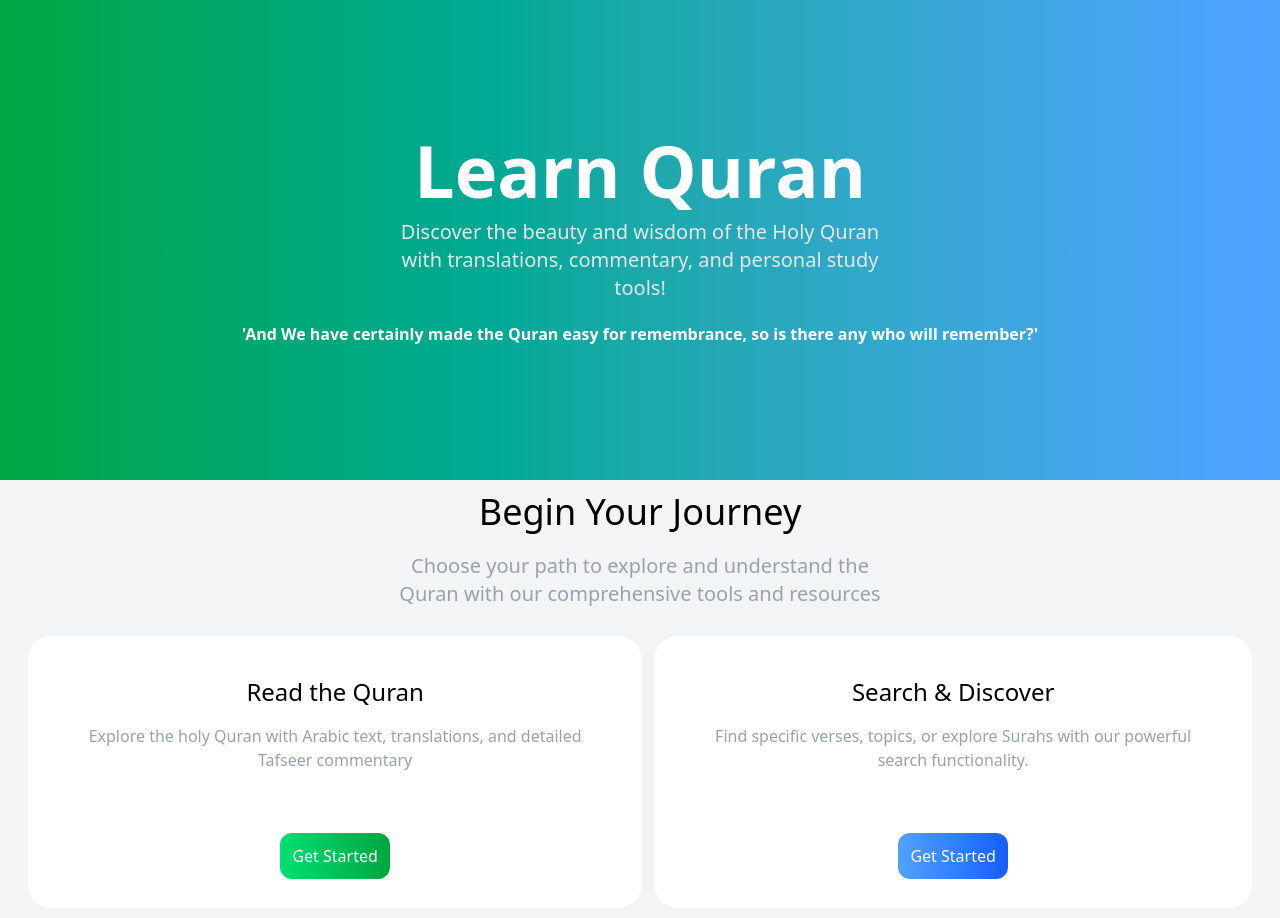
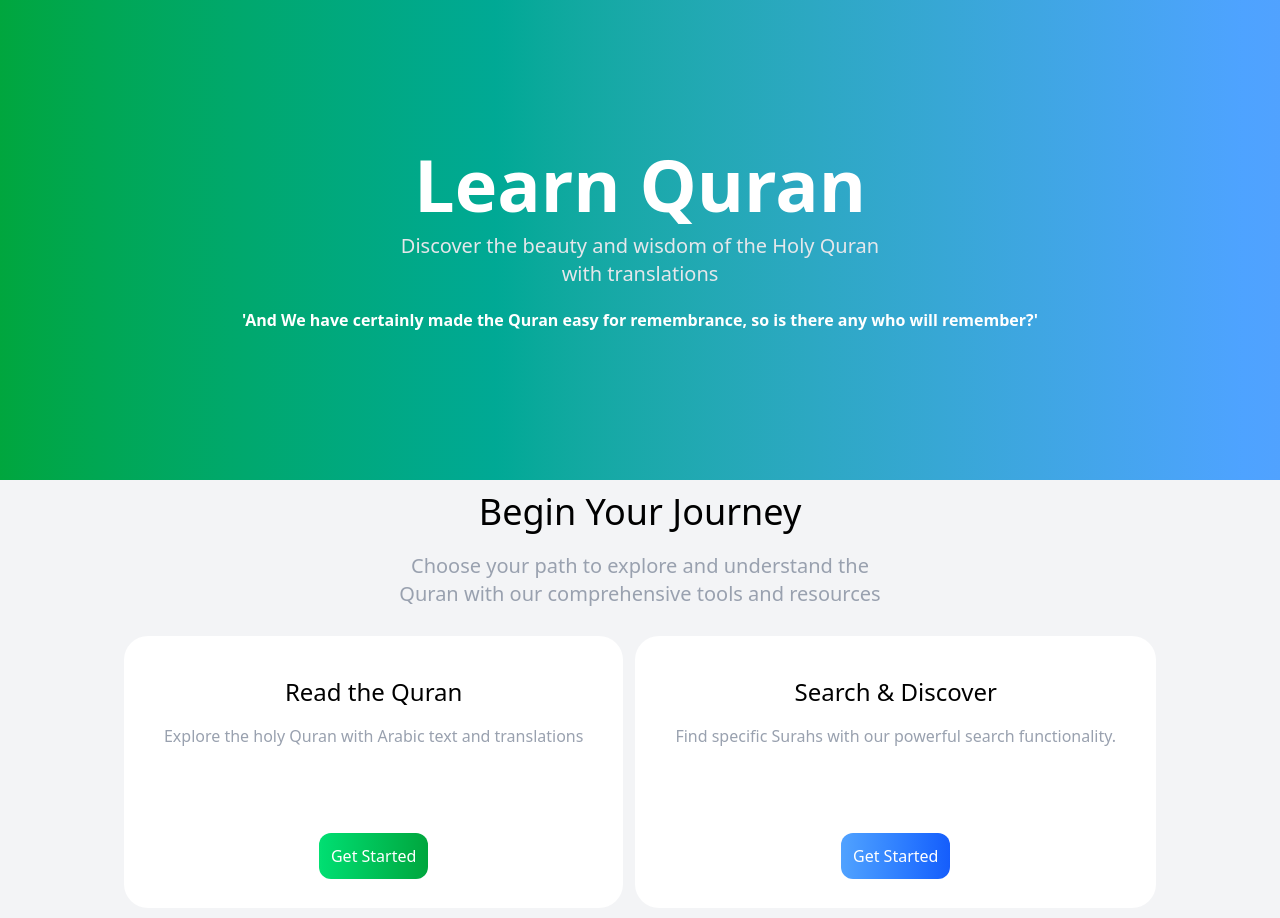
Before and after one commit to sKzAy/quranlearner, a Next.js app: page / in a window 1280 px wide. Shown: the top 918 px of the page. Built offline with nearby package versions, Linux system fonts and the light colour scheme.

Commit message:
text fix

```diff
--- a/app/components/box.js
+++ b/app/components/box.js
@@ -10,7 +10,7 @@ const Box = ({number}) => {
             Read the Quran
         </div>
         <div className="text w-fit h-[13vh] mx-auto text-center text-gray-400">
-            Explore the holy Quran with Arabic text, translations, and detailed Tafseer commentary
+            Explore the holy Quran with Arabic text and translations
         </div>
         <div className="btn text-center">
             <Link className='hover:text-black duration-500 tranistion-all hover:transition-all bg-gradient-to-r from-green-400 to-green-600 text-white p-3 rounded-xl' href={"/choose"}>Get Started</Link>
@@ -20,7 +20,7 @@ const Box = ({number}) => {
             Search & Discover
         </div>
         <div className="text w-fit h-[13vh] mx-auto text-center text-gray-400">
-            Find specific verses, topics, or explore Surahs with our powerful search functionality.
+            Find specific Surahs with our powerful search functionality.
         </div>
         <div className="btn text-center">
             <Link className='hover:text-black duration-500 tranistion-all hover:transition-all bg-gradient-to-r from-blue-400 to-blue-600 text-white p-3 rounded-xl' href={"/search"}>Get Started</Link>
--- a/app/components/landing.js
+++ b/app/components/landing.js
@@ -16,7 +16,7 @@ const Landing = () => {
             Learn Quran
         </div>
         <div className="text-gray-200 text-center w-[40vw] mx-auto mt-3 text-xl max-md:text-sm max-md:w-[60vw]">
-            Discover the beauty and wisdom of the Holy Quran with translations, commentary, and personal study tools!
+            Discover the beauty and wisdom of the Holy Quran with translations
         </div>
         <div className="quote w-fit mx-auto text-center max-md:text-sm font-semibold max-md:mt-3 mt-5">
            &apos;And We have certainly made the Quran easy for remembrance, so is there any who will remember?&apos;
```
